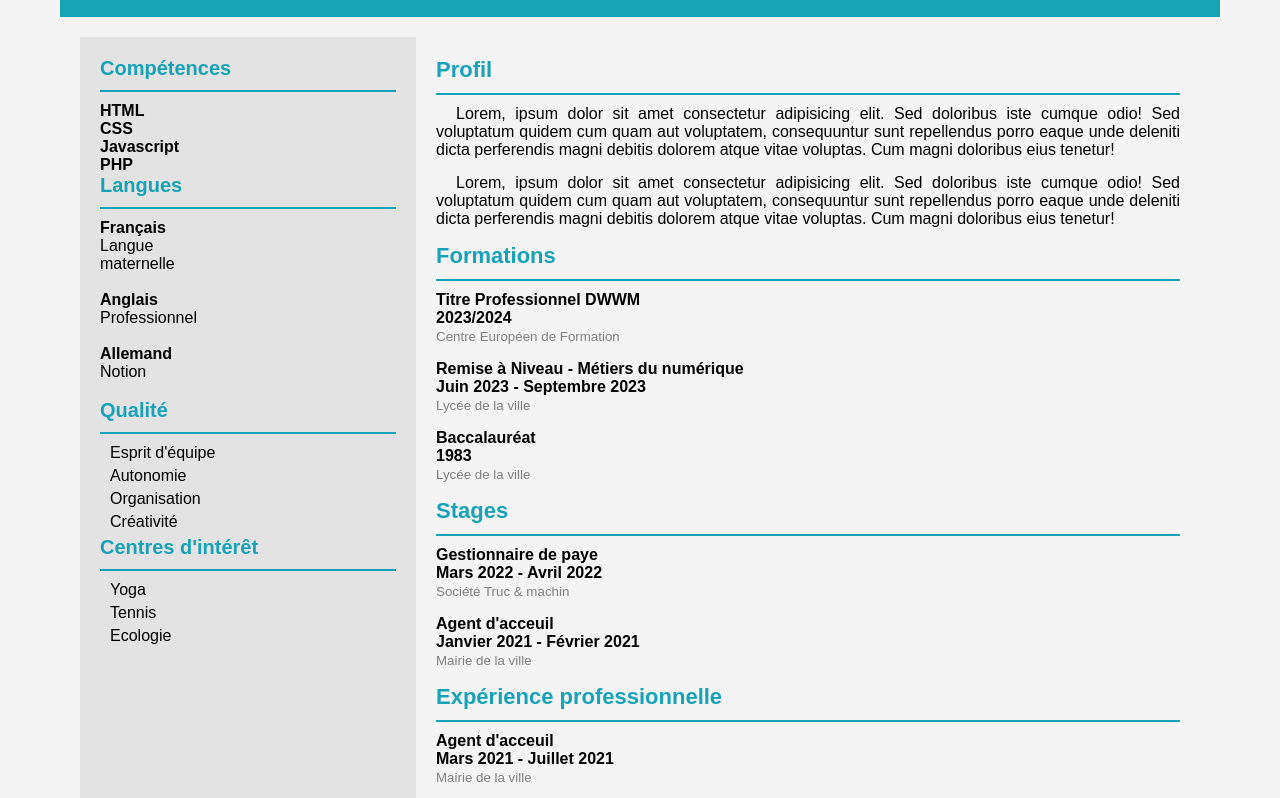
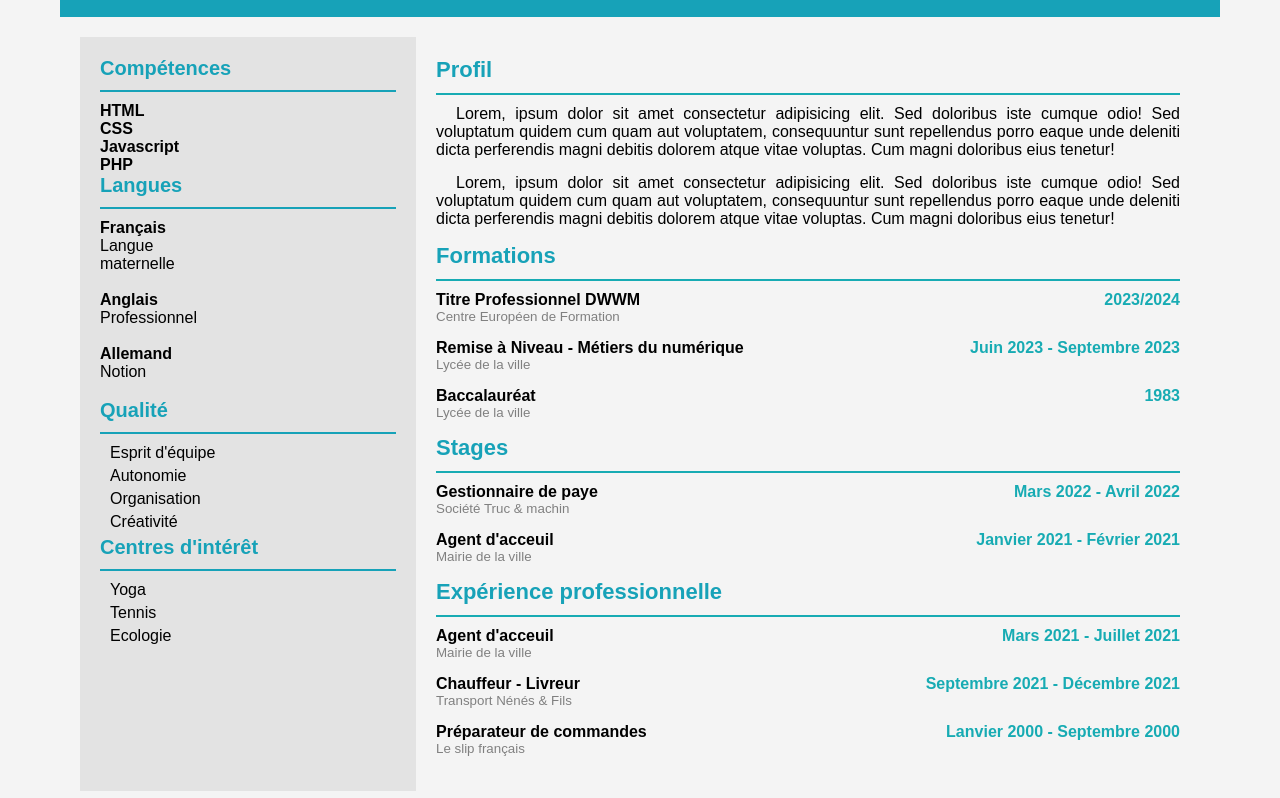
Before and after one commit to Lilianpou/CV, a plain HTML site: page index.html in a window 1280 px wide. Shown: the part 157-955 px from the top of the page. Drawn offline with Linux system fonts and the light colour scheme.

Commit message:
modif css

```diff
--- a/assets/css/style.css
+++ b/assets/css/style.css
@@ -32,6 +32,10 @@ header section {
     width: 30%;
 }
 
+#moi{
+    cursor: zoom-in;
+}
+
 #div2{
     width: 70%;
     justify-content: center;
@@ -47,6 +51,8 @@ address small{
     display: flex;
     width: 35%;
     justify-content: center;
+    text-decoration: none;
+    font-style: normal;
 }
 
 address a{
@@ -133,7 +139,7 @@ main {
 }
 
 .right-column hr {
-    border: 1px solid #17a2b8;
+    border: 1px solid #17abb3;
     margin-bottom: 10px;
 }
 
@@ -145,6 +151,8 @@ main {
 
 .right-column div {
     margin-bottom: 15px;
+    display: flex;
+    flex-wrap: wrap;
 }
 
 .right-column div:hover {
@@ -155,7 +163,13 @@ main {
 
 .right-column span {
     font-weight: bold;
-    display: block;
+    display: flex;
+    width:50%;
+}
+
+.span3{
+    justify-content: flex-end;
+    color: #17abb3;
 }
 
 .right-column small {
@@ -172,5 +186,8 @@ footer {
 
 footer a img {
     margin: 0 10px;
+}
 
+footer a img:hover{
+    opacity: 70%;
 }
--- a/index.html
+++ b/index.html
@@ -12,7 +12,8 @@
     <header>
         <section>
             <div id="img1">
-                <img id="moi" src="./assets/img/moi.jpg" alt="une image d'un homme">
+                <a href="./assets/img/moi.jpg" target="_blank"><img id="moi" src="./assets/img/moi.jpg"
+                        alt="une image d'un homme"></a>
             </div>
             <div id="div2">
                 <h1>Le J</h1>
@@ -89,18 +90,18 @@
                 <h2>Formations</h2>
                 <hr>
                 <div>
-                    <span>Titre Professionnel DWWM</span>
-                    <span>2023/2024</span>
+                    <span class="span2">Titre Professionnel DWWM</span>
+                    <span class="span3">2023/2024</span>
                     <small>Centre Européen de Formation</small>
                 </div>
                 <div>
-                    <span>Remise à Niveau - Métiers du numérique</span>
-                    <span>Juin 2023 - Septembre 2023</span>
+                    <span class="span2">Remise à Niveau - Métiers du numérique</span>
+                    <span class="span3">Juin 2023 - Septembre 2023</span>
                     <small>Lycée de la ville</small>
                 </div>
                 <div>
-                    <span>Baccalauréat</span>
-                    <span>1983</span>
+                    <span class="span2">Baccalauréat</span>
+                    <span class="span3">1983</span>
                     <small>Lycée de la ville</small>
                 </div>
             </section>
@@ -108,13 +109,13 @@
                 <h2>Stages</h2>
                 <hr>
                 <div>
-                    <span>Gestionnaire de paye</span>
-                    <span>Mars 2022 - Avril 2022</span>
+                    <span class="span2">Gestionnaire de paye</span>
+                    <span class="span3">Mars 2022 - Avril 2022</span>
                     <small>Société Truc & machin</small>
                 </div>
                 <div>
-                    <span>Agent d'acceuil</span>
-                    <span>Janvier 2021 - Février 2021</span>
+                    <span class="span2">Agent d'acceuil</span>
+                    <span class="span3">Janvier 2021 - Février 2021</span>
                     <small>Mairie de la ville</small>
                 </div>
             </section>
@@ -122,18 +123,18 @@
                 <h2>Expérience professionnelle</h2>
                 <hr>
                 <div>
-                    <span>Agent d'acceuil</span>
-                    <span>Mars 2021 - Juillet 2021</span>
+                    <span class="span2">Agent d'acceuil</span>
+                    <span class="span3">Mars 2021 - Juillet 2021</span>
                     <small>Mairie de la ville</small>
                 </div>
                 <div>
-                    <span>Chauffeur - Livreur</span>
-                    <span>Septembre 2021 - Décembre 2021</span>
+                    <span class="span2">Chauffeur - Livreur</span>
+                    <span class="span3">Septembre 2021 - Décembre 2021</span>
                     <small>Transport Nénés & Fils</small>
                 </div>
                 <div>
-                    <span>Préparateur de commandes</span>
-                    <span>Lanvier 2000 - Septembre 2000</span>
+                    <span class="span2">Préparateur de commandes</span>
+                    <span class="span3">Lanvier 2000 - Septembre 2000</span>
                     <small>Le slip français</small>
                 </div>
             </section>
```
